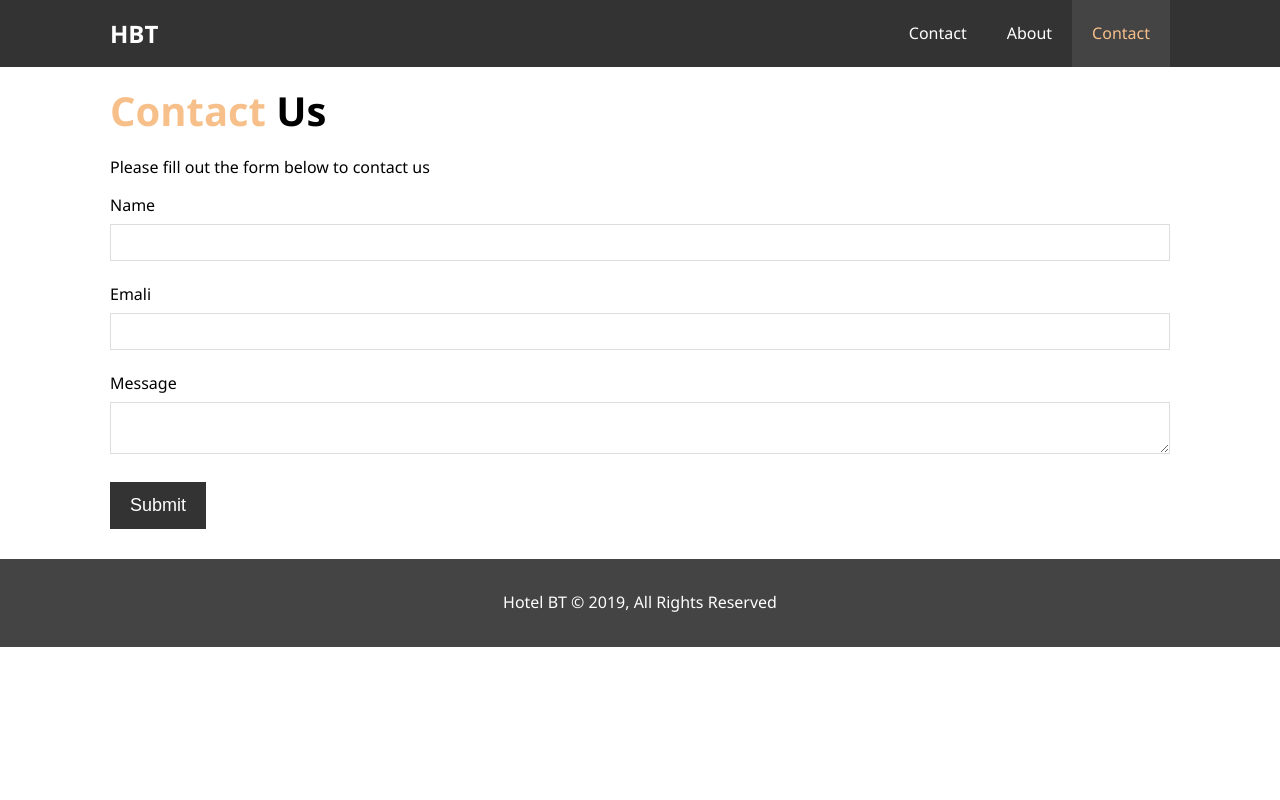
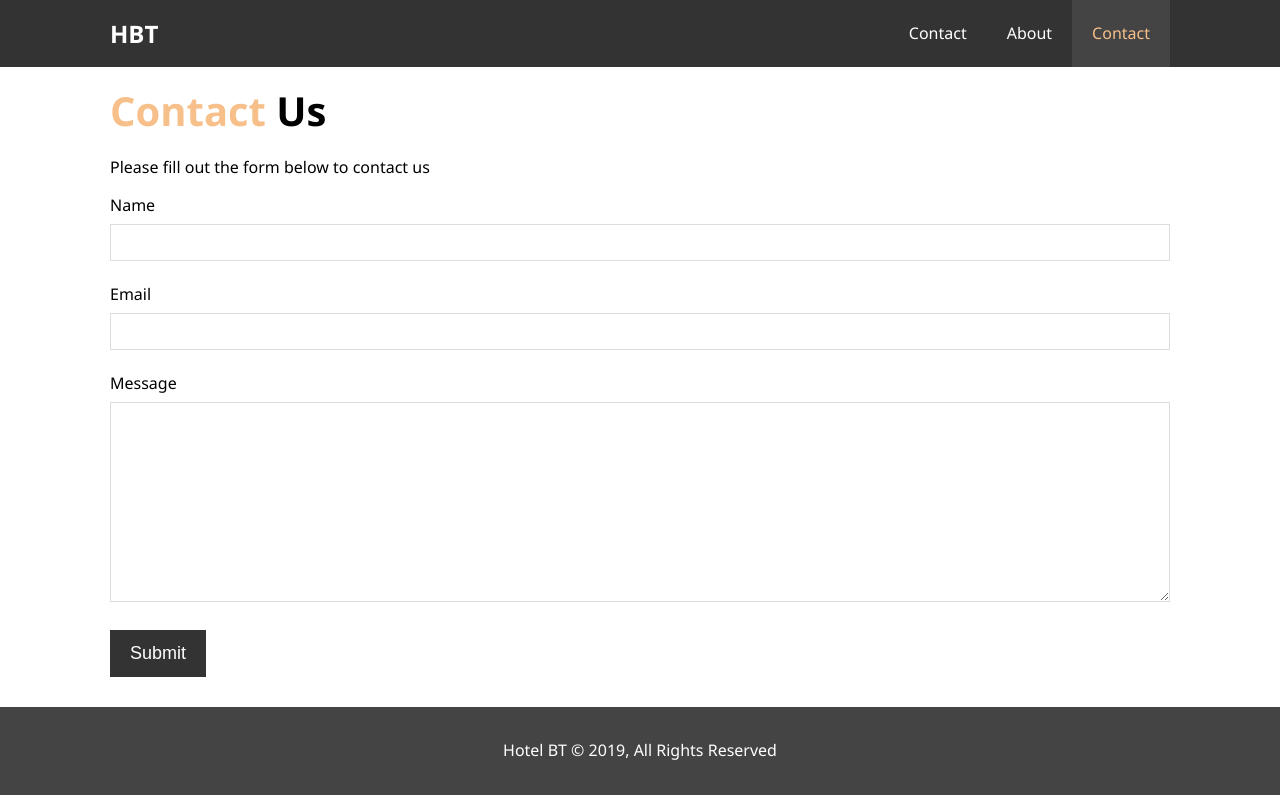
Before and after one commit to ForceAwakenz/BradTraversyHTML-CSSCourse, a plain HTML site: page Hotel-Website/contact.html in a window 1280 px wide. Drawn offline with Linux system fonts and the light colour scheme.

Commit message:
fixed bug with textarea selector

```diff
--- a/Hotel-Website/contact.html
+++ b/Hotel-Website/contact.html
@@ -27,7 +27,7 @@
 
  <section id="contact-form" class="py-3">
     <div class="container">
-            <h1 class="l-heading"> <span class="text-primary">Contact</span> Us</h1>
+      <h1 class="l-heading"><span class="text-primary">Contact</span> Us</h1>
       <p>Please fill out the form below to contact us</p>
       <form action="process.php">
         <div class="form-group">
@@ -35,7 +35,7 @@
           <input type="text" name="name" id="name">
         </div>
         <div class="form-group">
-                    <label for="emali">Emali</label>
+          <label for="email">Email</label>
           <input type="email" name="email" id="email">
         </div>
         <div class="form-group">
--- a/Hotel-Website/css/style.css
+++ b/Hotel-Website/css/style.css
@@ -245,9 +245,8 @@ lead {
     border: 1px #ddd solid;
 }
 
-#cotact-form textarea {
+#contact-form textarea {
     height: 200px;
-
 }
 
 /* Footer */
```
Also changed, not shown: Hotel-Website-My-Version/index.html (+10 -0 lines), 2 other files. Lines whose indentation alone changed are shown as unchanged.
